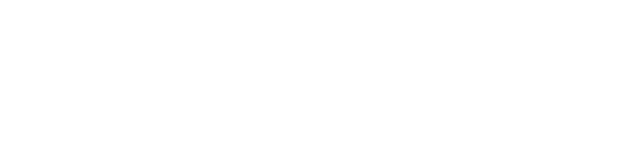
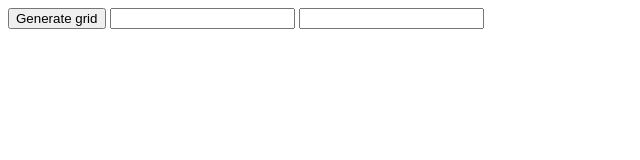
Before and after one commit to pier-rot/odin-etch-a-sketch, a plain HTML site: page index.html in a window 1280 px wide. Shown: the whole page, without its empty margins (0-640 px from the left). Drawn offline with Linux system fonts and the light colour scheme.

Commit message:
Add buttons for grid generation

```diff
--- a/index.html
+++ b/index.html
@@ -4,10 +4,14 @@
     <meta charset="UTF-8">
     <meta name="viewport" content="width=device-width, initial-scale=1.0">
     <title>Etch-a-sketch</title>
+    <script src="script.js" defer></script>
     <link rel="stylesheet" src="style.css">
-    <script src="script.js" defer></script>
 </head>
 <body>
-
+    <header>
+        <button id="generate-button">Generate grid</button>
+        <input type="number" id="row-input">
+        <input type="number" id="col-input">
+    </header>
 </body>
 </html>
```
